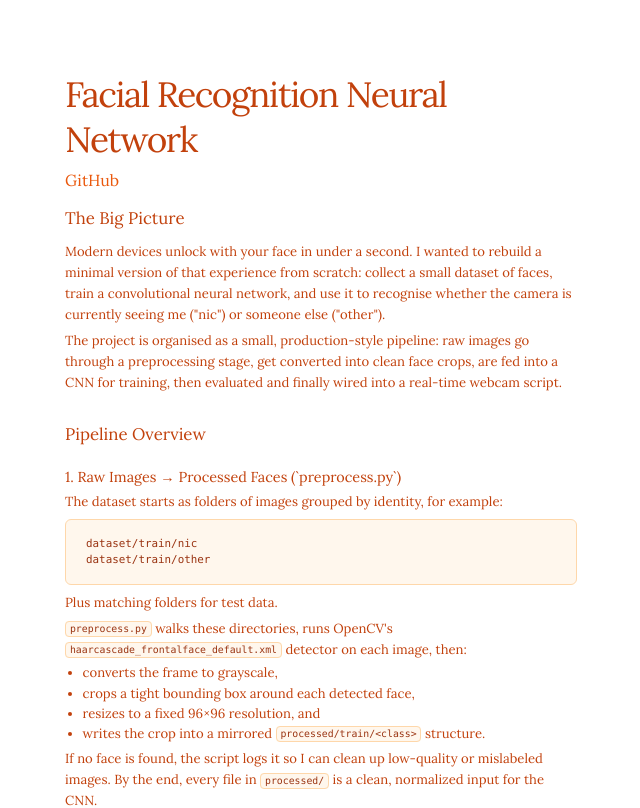
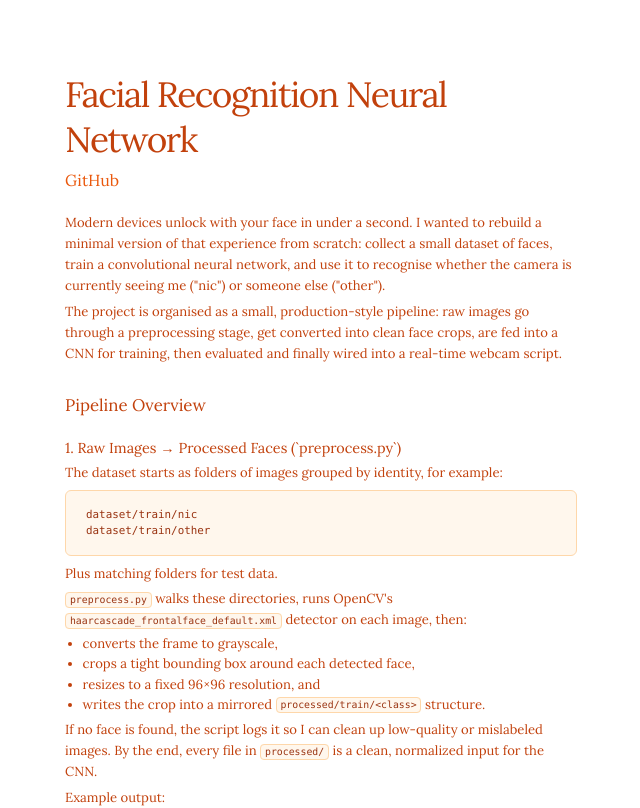
Before and after one commit to nicholaschen09/facial-recognition-neural-network, a Next.js app in the folder site/: page / in a window 1280 px wide. Shown: the top 808 px of the page, without its empty margins (319-959 px from the left). Built offline with nearby package versions, Linux system fonts and the light colour scheme.

Commit message:
clean up

```diff
--- a/site/app/page.tsx
+++ b/site/app/page.tsx
@@ -9,7 +9,6 @@ export default function Page() {
       </header>
 
       <section className="section">
-        <h2>The Big Picture</h2>
         <p>
           Modern devices unlock with your face in under a second. I wanted to
           rebuild a minimal version of that experience from scratch: collect a
```
